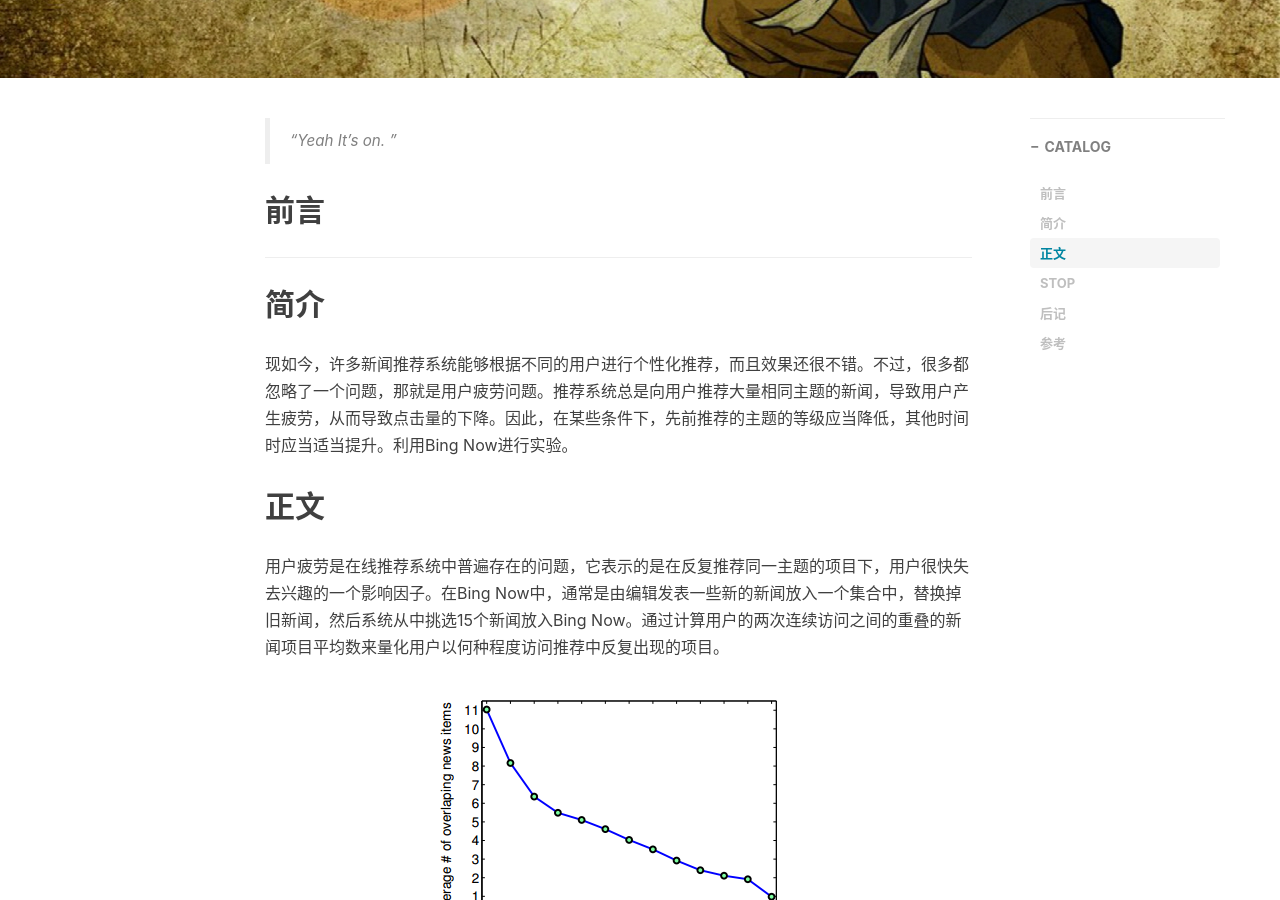
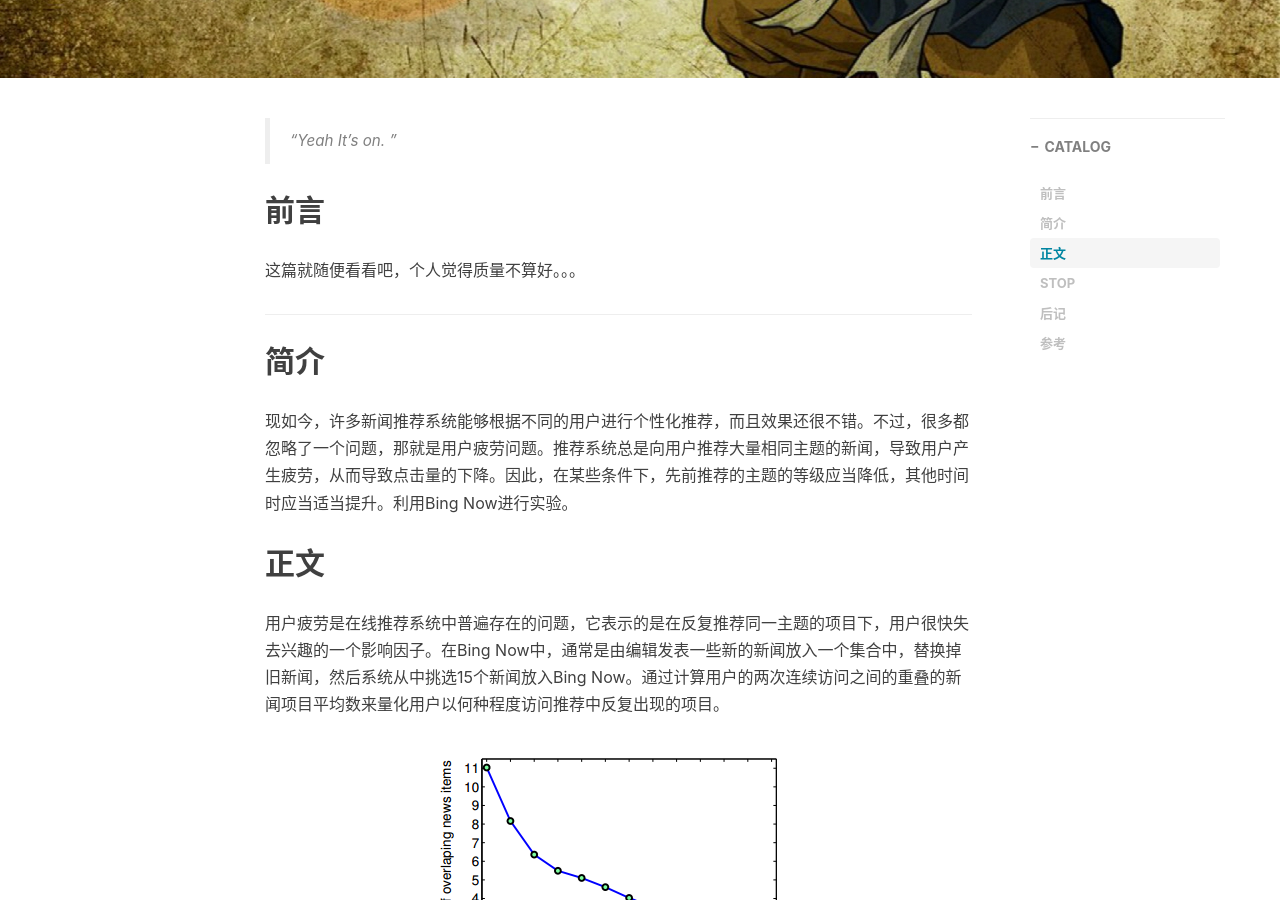
Before and after one commit to CoolIceFire/CoolIceFire.github.io, a Jekyll site: the page built from _posts/2016-06-15-User Fatigue in ONR.markdown, in a window 1280 px wide and 900 px high, scrolled down 505 px. Built offline with Jekyll 4.4.1, drawn with Linux system fonts in a browser that asks for light colours; nearby versions of some CDN libraries; comment, search, counter and statistics services are not loaded.

Commit message:
Update 2016-06-15-User Fatigue in ONR.markdown

```diff
--- a/_posts/2016-06-15-User Fatigue in ONR.markdown
+++ b/_posts/2016-06-15-User Fatigue in ONR.markdown
@@ -15,7 +15,7 @@ tags:
 
 ## 前言
 
-
+这篇就随便看看吧，个人觉得质量不算好。。。
 <p id = "build"></p>
 ---
 
```
